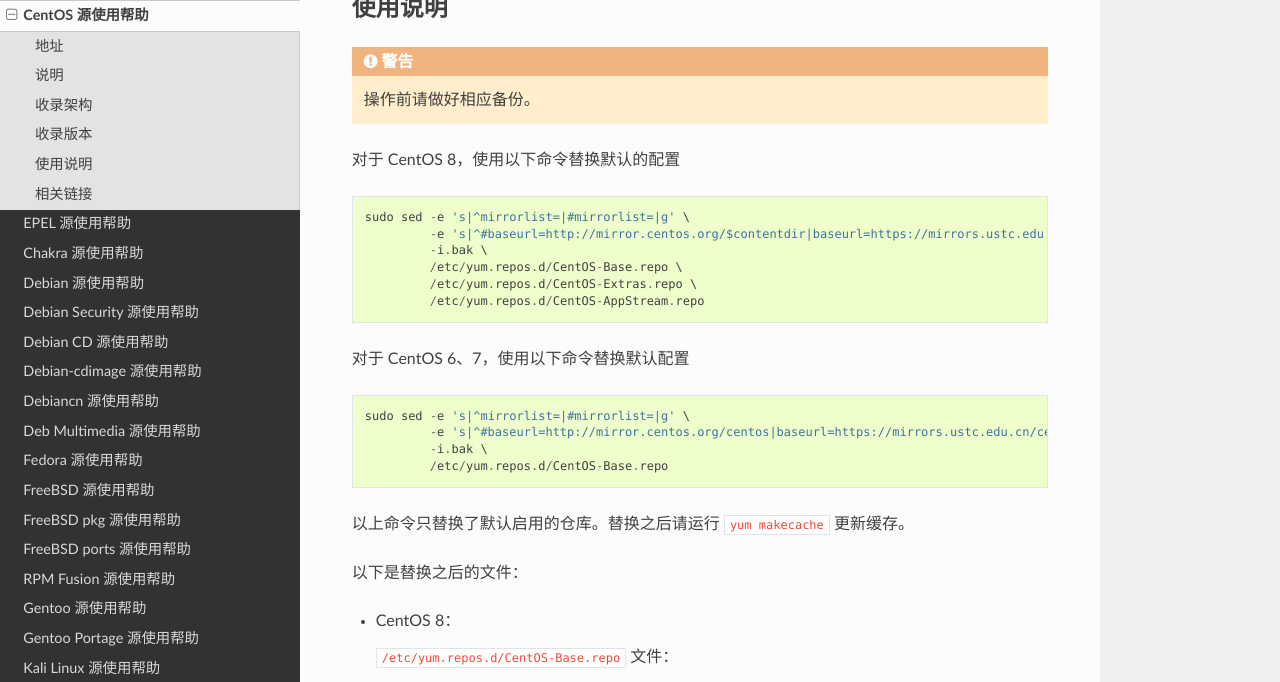
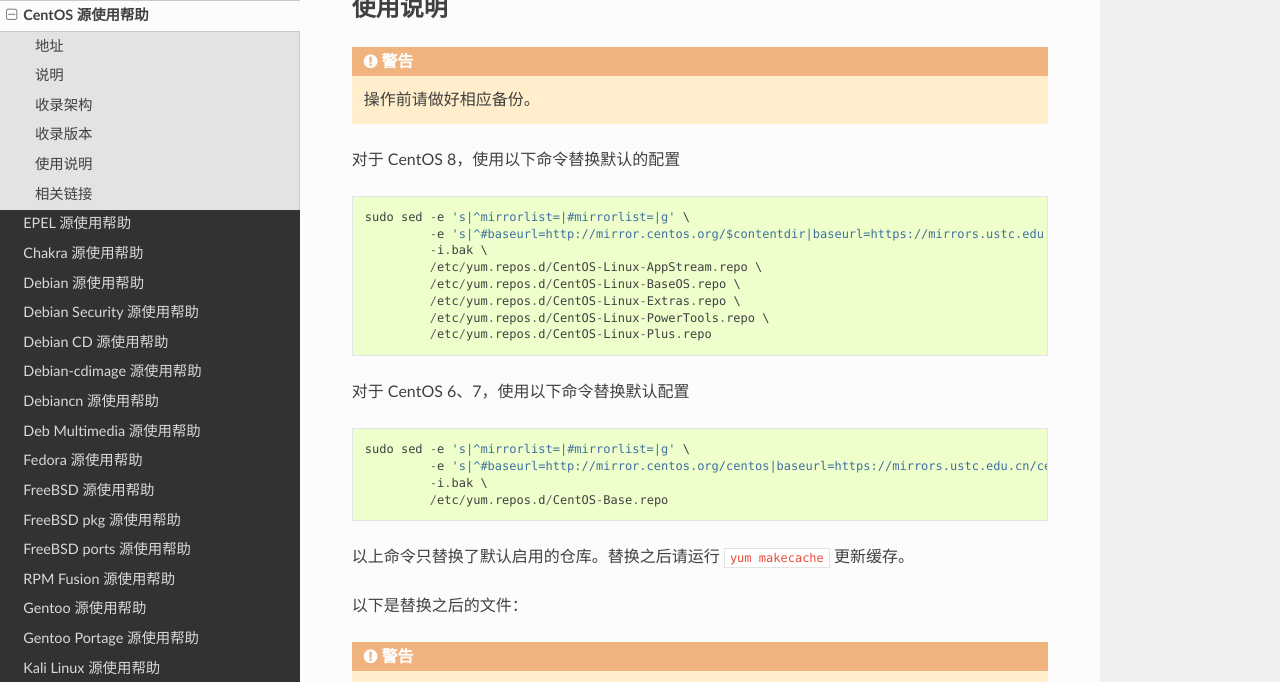
Before and after one commit to ustclug/mirrorhelp, a Sphinx documentation site: the page built from source/centos.rst, in a window 1280 px wide and 1400 px high, scrolled down 608 px. Shown: the top 682 px of the window. Built offline with Sphinx 7.4.7 and the Read the Docs theme 2.0.0, drawn with Linux system fonts in a browser that asks for light colours; pages that are not in the unit, such as notebooks, are missing from menus; some of the changed text lies outside the part shown; grey boxes are pictures that could not be loaded.

Commit message:
CentOS 8 help update

```diff
--- a/source/centos.rst
+++ b/source/centos.rst
@@ -35,9 +35,11 @@
   sudo sed -e 's|^mirrorlist=|#mirrorlist=|g' \
            -e 's|^#baseurl=http://mirror.centos.org/$contentdir|baseurl=https://mirrors.ustc.edu.cn/centos|g' \
            -i.bak \
-           /etc/yum.repos.d/CentOS-Base.repo \
-           /etc/yum.repos.d/CentOS-Extras.repo \
-           /etc/yum.repos.d/CentOS-AppStream.repo
+           /etc/yum.repos.d/CentOS-Linux-AppStream.repo \
+           /etc/yum.repos.d/CentOS-Linux-BaseOS.repo \
+           /etc/yum.repos.d/CentOS-Linux-Extras.repo \
+           /etc/yum.repos.d/CentOS-Linux-PowerTools.repo \
+           /etc/yum.repos.d/CentOS-Linux-Plus.repo
 
 对于 CentOS 6、7，使用以下命令替换默认配置
 
@@ -52,19 +54,30 @@
 
 以下是替换之后的文件：
 
+.. warning::
+    以下给出的 `CentOS-Linux-PowerTools.repo` 与 `CentOS-Linux-Plus.repo` 设置了默认为停用状态。如需启用，请将 `enabled=0` 改为 `enabled=1`。
+
 * CentOS 8：
 
-  :file:`/etc/yum.repos.d/CentOS-Base.repo` 文件：
+  :file:`/etc/yum.repos.d/CentOS-Linux-BaseOS.repo` 文件：
 
-  .. literalinclude:: includes/centos8/CentOS-Base.repo
+  .. literalinclude:: includes/centos8/CentOS-Linux-BaseOS.repo
 
-  :file:`/etc/yum.repos.d/CentOS-Extras.repo` 文件：
+  :file:`/etc/yum.repos.d/CentOS-Linux-Extras.repo` 文件：
 
-  .. literalinclude:: includes/centos8/CentOS-Extras.repo
+  .. literalinclude:: includes/centos8/CentOS-Linux-Extras.repo
 
-  :file:`/etc/yum.repos.d/CentOS-AppStream.repo` 文件：
+  :file:`/etc/yum.repos.d/CentOS-Linux-AppStream.repo` 文件：
 
-  .. literalinclude:: includes/centos8/CentOS-AppStream.repo
+  .. literalinclude:: includes/centos8/CentOS-Linux-AppStream.repo
+
+  :file:`/etc/yum.repos.d/CentOS-Linux-PowerTools.repo` 文件：
+
+  .. literalinclude:: includes/centos8/CentOS-Linux-PowerTools.repo
+
+  :file:`/etc/yum.repos.d/CentOS-Linux-Plus.repo` 文件：
+
+  .. literalinclude:: includes/centos8/CentOS-Linux-Plus.repo
 
 * CentOS 7：
 
```
Also changed, not shown: 5 other files.
